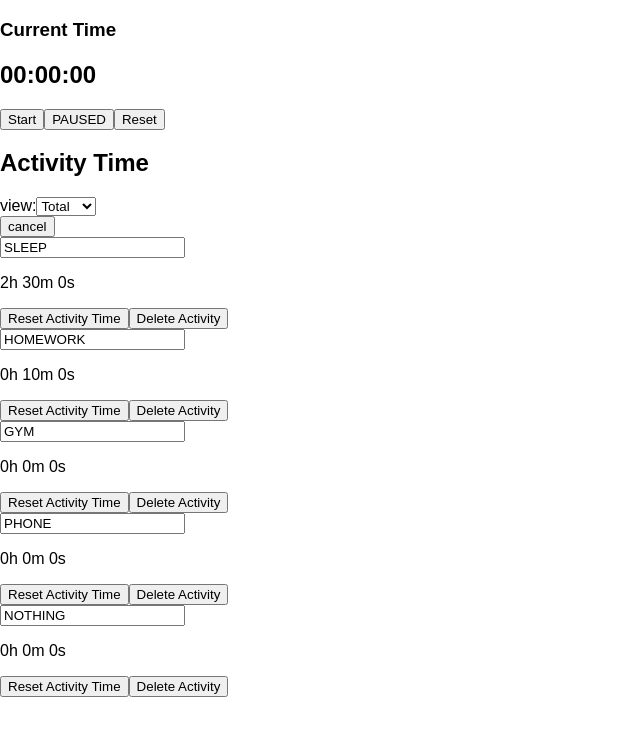
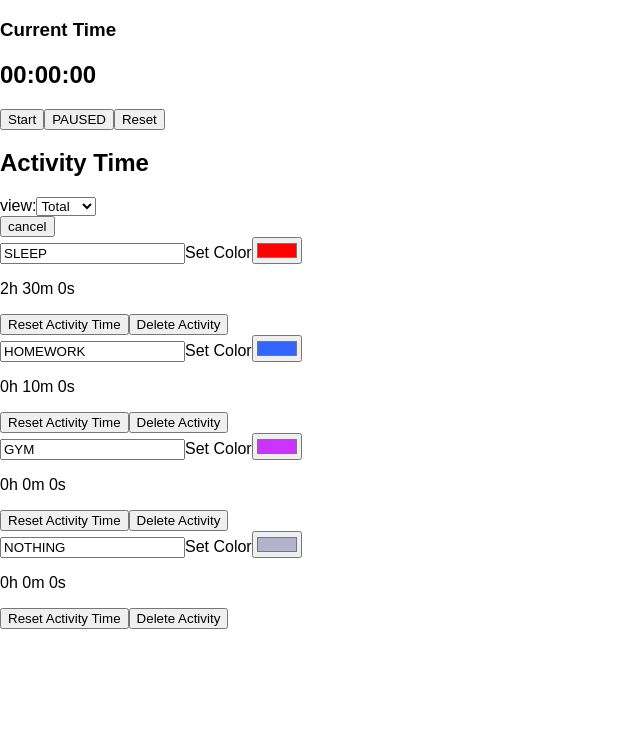
Before and after one commit to Mxke-N/react-day-tracker, a React (Vite) app: page / in a window 1280 px wide. Both pictures are taken after a click on the button "edit". Shown: the top 736 px of the page, without its empty margins (0-640 px from the left). Built offline with nearby package versions, Linux system fonts and the light colour scheme.

Commit message:
user can set color of activity

```diff
--- a/src/components/ActivityListItem.jsx
+++ b/src/components/ActivityListItem.jsx
@@ -2,8 +2,9 @@ import React, { useState, useEffect } from "react";
 import { useActivity } from "../contexts/ActivityContext.jsx";
 
 function ActivityListItem({ activity }) {
-  const { option, updateActivityName, addTimeToActivity, deleteActivity, resetActivityTime, view } = useActivity();
+  const { option, updateActivityName, addTimeToActivity, deleteActivity, resetActivityTime, updateActivityColor, view } = useActivity();
   const [activityName, setActivityName] = useState(activity.name);
+  const [activityColor, setActivityColor] = useState(activity.color);
 
   useEffect(() => {
     if (option === "edit") {
@@ -17,8 +18,18 @@ function ActivityListItem({ activity }) {
     }
   }, [activityName]);
 
+  useEffect(() => {
+    if (activityColor !== activity.color) {
+      updateActivityColor(activity.id, activityColor);
+    }
+  }, [activityColor]);
+
   function handleNameChange(e) {
     setActivityName(e.target.value);
+  }
+
+  function handleColorChange(e) {
+    setActivityColor(e.target.value);
   }
 
   function handleOnKeyUp(e) {
@@ -60,6 +71,14 @@ function ActivityListItem({ activity }) {
             onChange={handleNameChange}
             onKeyUp={handleOnKeyUp}
           />
+          <label for="activity-color">Set Color</label>
+          <input
+            type="color"
+            id="activity-color"
+            name="activity-color"
+            value={activityColor}
+            onChange={handleColorChange}
+          />
           <p>{formatTime()}</p>
           <div className="edit-activity-buttons">
             <button onClick={onResetActivityTimeClick}>Reset Activity Time</button>
--- a/src/contexts/ActivityContext.jsx
+++ b/src/contexts/ActivityContext.jsx
@@ -10,11 +10,10 @@ export function ActivityProvider({ children, stopwatchTime, broadcastTimeAddedEv
     return savedActivities
       ? JSON.parse(savedActivities)
       : [
-        { id: 1, name: "SLEEP", totalTime: 9000000, yearTime: 0, monthTime: 0, weekTime: 0, dayTime: 0 },
-        { id: 2, name: "HOMEWORK", totalTime: 600000, yearTime: 0, monthTime: 0, weekTime: 0, dayTime: 0 },
-        { id: 3, name: "GYM", totalTime: 0, yearTime: 0, monthTime: 0, weekTime: 0, dayTime: 0 },
-        { id: 4, name: "PHONE", totalTime: 0, yearTime: 0, monthTime: 0, weekTime: 0, dayTime: 0 },
-        { id: 5, name: "NOTHING", totalTime: 0, yearTime: 0, monthTime: 0, weekTime: 0, dayTime: 0 },
+        { id: 1, name: "SLEEP", color: "#ff0000" , totalTime: 9000000, yearTime: 0, monthTime: 0, weekTime: 0, dayTime: 0 },
+        { id: 2, name: "HOMEWORK", color: "#3366ff", totalTime: 600000, yearTime: 0, monthTime: 0, weekTime: 0, dayTime: 0 },
+        { id: 3, name: "GYM", color: "#cc33ff", totalTime: 0, yearTime: 0, monthTime: 0, weekTime: 0, dayTime: 0 },
+        { id: 5, name: "NOTHING", color: "#b3b3cc", totalTime: 0, yearTime: 0, monthTime: 0, weekTime: 0, dayTime: 0 },
       ];
   });
 
@@ -142,6 +141,21 @@ export function ActivityProvider({ children, stopwatchTime, broadcastTimeAddedEv
     );
   }
 
+  function updateActivityColor(id, newColor) {
+    setActivities((prevActivities) =>
+      prevActivities.map((activity) =>
+        activity.id === id ? (
+          {
+            ...activity,
+            color: newColor
+          }
+        ) : (
+          activity
+        )
+      )
+    );
+  }
+
 
   return (
     <ActivityContext.Provider value={{
@@ -157,6 +171,7 @@ export function ActivityProvider({ children, stopwatchTime, broadcastTimeAddedEv
       resetActivityTime,
       view,
       setView,
+      updateActivityColor,
     }}>
       {children}
     </ActivityContext.Provider>
```
